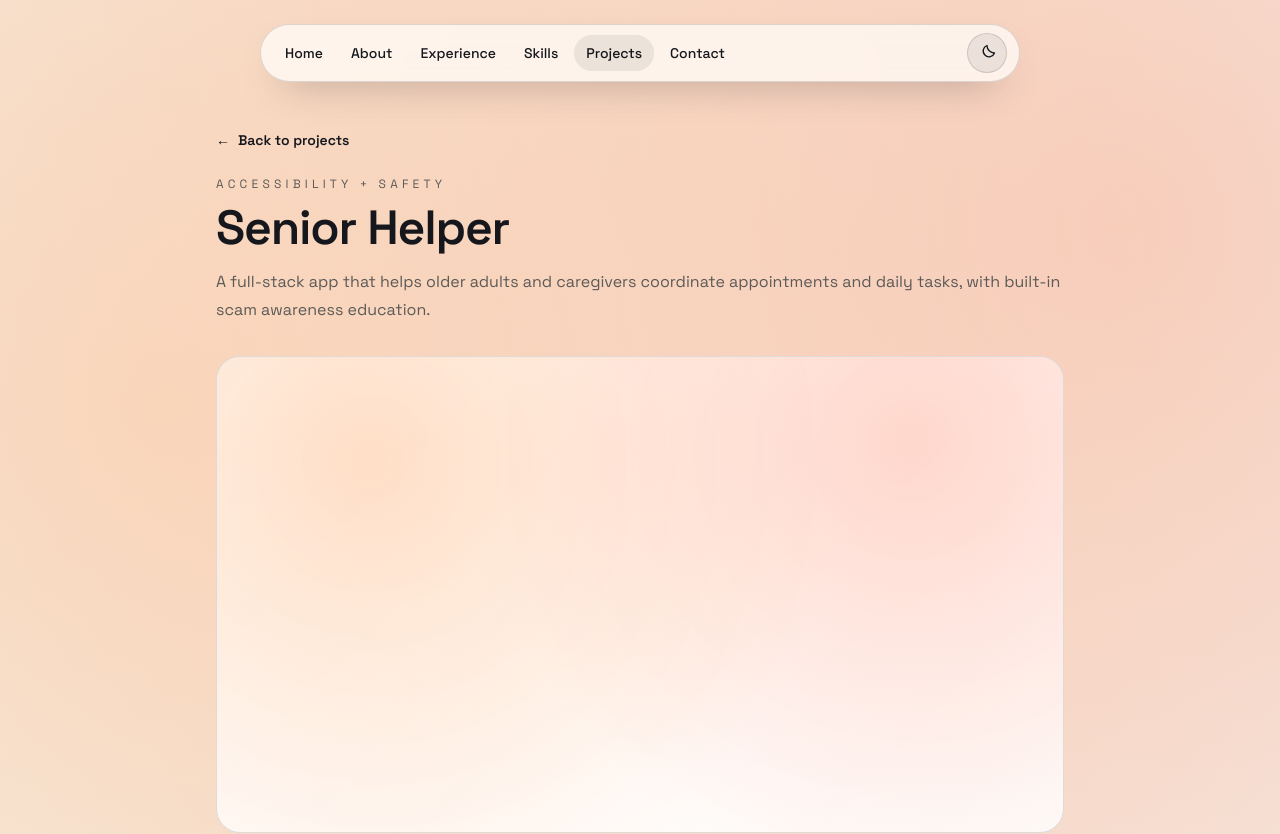
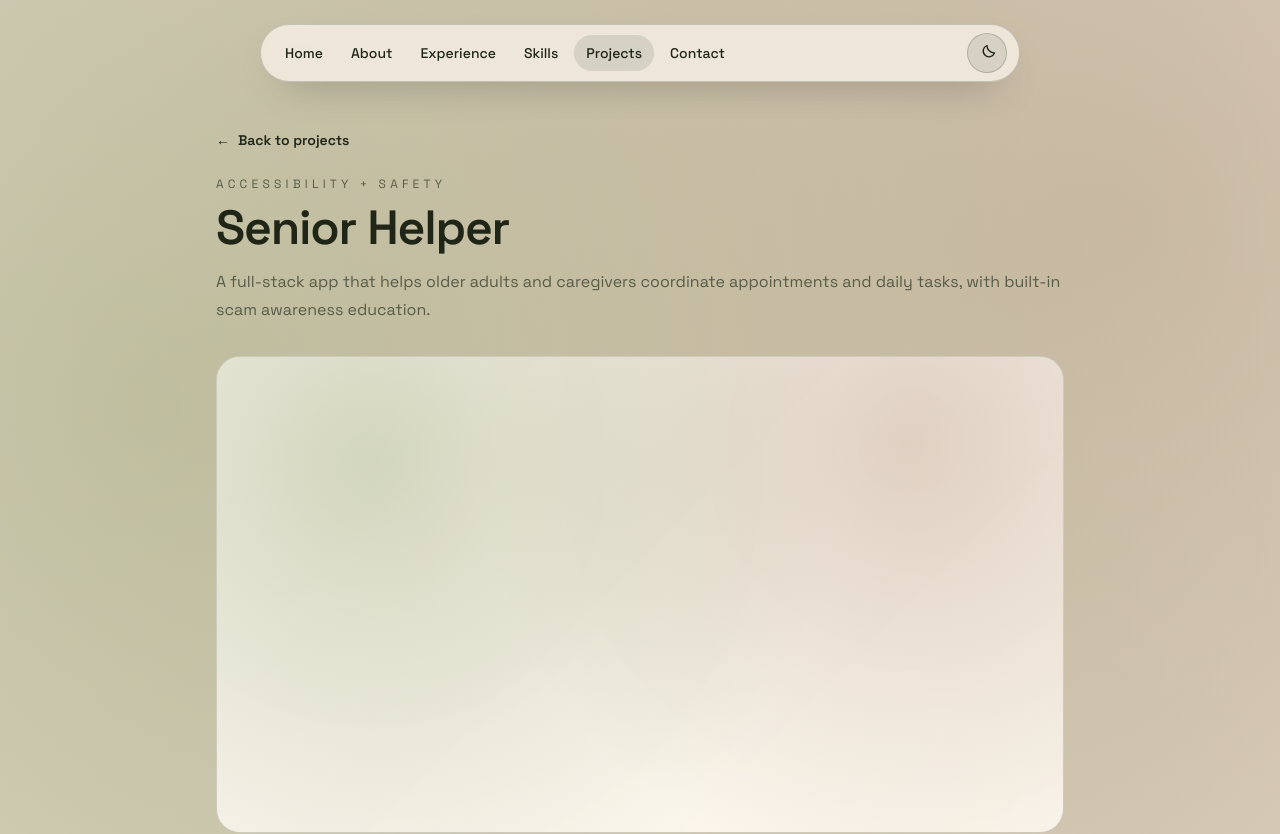
Before and after one commit to RickySerrano904/RickySerrano.dev, a Next.js app: page /projects/senior-helper in a window 1280 px wide. Shown: the top 834 px of the page. Built offline with nearby package versions, Linux system fonts and the light colour scheme.

Commit message:
style: retune light mode to earthy palette

```diff
--- a/app/globals.css
+++ b/app/globals.css
@@ -1,17 +1,17 @@
 @import "tailwindcss";
 
 :root {
-  --bg: #f4f1ea;
-  --fg: #15171c;
-  --muted: #5c5a57;
-  --accent: #ff6a3d;
-  --border: rgba(21, 23, 28, 0.14);
-  --nav: rgba(255, 252, 247, 0.78);
-  --nav-active: rgba(21, 23, 28, 0.08);
-  --panel: rgba(255, 255, 255, 0.7);
-  --panel-strong: rgba(255, 255, 255, 0.88);
-  --spot-1: rgba(255, 188, 138, 0.45);
-  --spot-2: rgba(255, 122, 88, 0.28);
+  --bg: #e2d9c8;
+  --fg: #1f2617;
+  --muted: #575c47;
+  --accent: #607446;
+  --border: rgba(33, 41, 24, 0.2);
+  --nav: rgba(242, 235, 223, 0.9);
+  --nav-active: rgba(44, 58, 34, 0.12);
+  --panel: rgba(247, 241, 230, 0.84);
+  --panel-strong: rgba(252, 247, 238, 0.95);
+  --spot-1: rgba(133, 149, 93, 0.34);
+  --spot-2: rgba(148, 102, 73, 0.26);
   color-scheme: light;
 }
 
@@ -33,17 +33,17 @@
 }
 
 :root.light {
-  --bg: #f4f1ea;
-  --fg: #15171c;
-  --muted: #5c5a57;
-  --accent: #ff6a3d;
-  --border: rgba(21, 23, 28, 0.14);
-  --nav: rgba(255, 252, 247, 0.78);
-  --nav-active: rgba(21, 23, 28, 0.08);
-  --panel: rgba(255, 255, 255, 0.7);
-  --panel-strong: rgba(255, 255, 255, 0.88);
-  --spot-1: rgba(255, 188, 138, 0.45);
-  --spot-2: rgba(255, 122, 88, 0.28);
+  --bg: #e2d9c8;
+  --fg: #1f2617;
+  --muted: #575c47;
+  --accent: #607446;
+  --border: rgba(33, 41, 24, 0.2);
+  --nav: rgba(242, 235, 223, 0.9);
+  --nav-active: rgba(44, 58, 34, 0.12);
+  --panel: rgba(247, 241, 230, 0.84);
+  --panel-strong: rgba(252, 247, 238, 0.95);
+  --spot-1: rgba(133, 149, 93, 0.34);
+  --spot-2: rgba(148, 102, 73, 0.26);
   color-scheme: light;
 }
 
```
